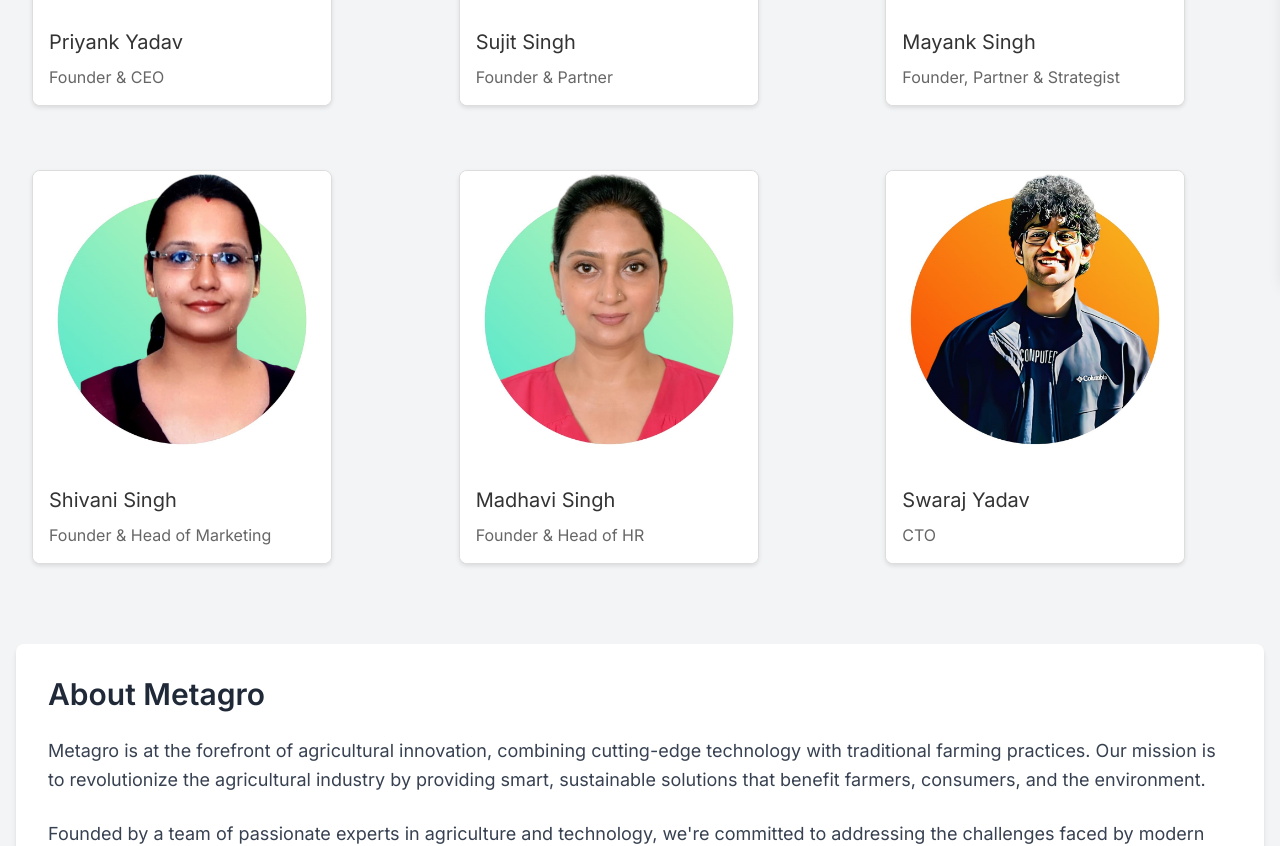
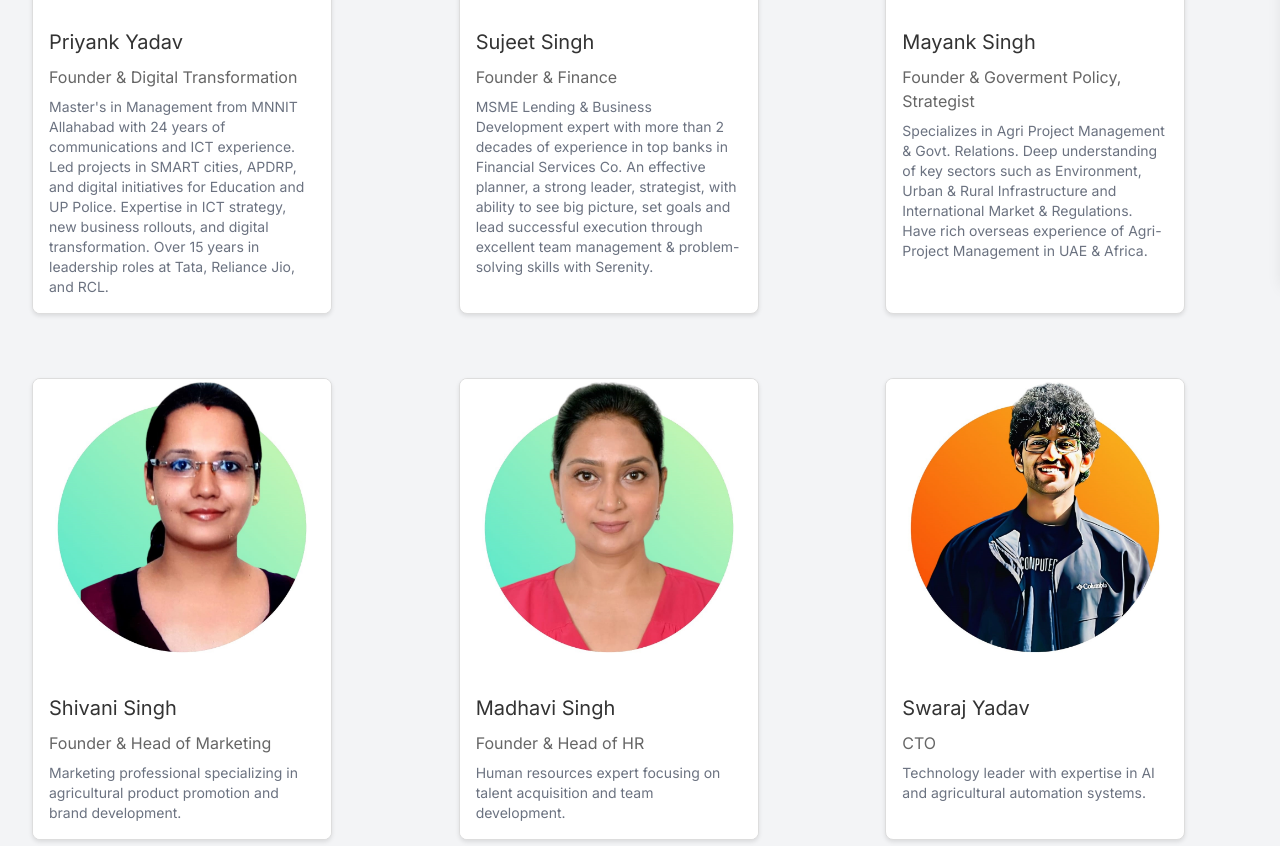
Before and after one commit to SwatantraYadav/metagro, a Next.js app: page /about in a window 1280 px wide. Shown: the part 520-1366 px from the top of the page. Built offline with nearby package versions, Linux system fonts and the light colour scheme.

Commit message:
Bio updates

```diff
--- a/app/about/page.tsx
+++ b/app/about/page.tsx
@@ -3,12 +3,42 @@ import Image from 'next/image';
 
 const About = () => {
   const teamMembers = [
-    { name: "Priyank Yadav", role: "Founder & CEO", imageUrl: "/images/priyank.jpg" },
-    { name: "Sujit Singh", role: "Founder & Partner", imageUrl: "/images/sujit.jpg" },
-    { name: "Mayank Singh", role: "Founder, Partner & Strategist", imageUrl: "/images/mayank.jpg" },
-    { name: "Shivani Singh", role: "Founder & Head of Marketing", imageUrl: "/images/shivani.jpg" },
-    { name: "Madhavi Singh", role: "Founder & Head of HR", imageUrl: "/images/madhavi.jpg" },
-    { name: "Swaraj Yadav", role: "CTO", imageUrl: "/images/swaraj.jpg" },
+    {
+      name: "Priyank Yadav",
+      role: "Founder & Digital Transformation",
+      imageUrl: "/images/priyank.jpg",
+      description: "Master's in Management from MNNIT Allahabad with 24 years of communications and ICT experience. Led projects in SMART cities, APDRP, and digital  initiatives for Education and UP Police. Expertise in ICT strategy, new business rollouts, and digital transformation. Over 15 years in leadership roles at Tata, Reliance Jio, and RCL."
+    },
+    {
+      name: "Sujeet Singh",
+      role: "Founder & Finance",
+      imageUrl: "/images/sujit.jpg",
+      description: "MSME Lending & Business Development expert with more than 2 decades of experience in top banks in Financial Services Co. An effective planner, a strong leader, strategist, with ability to see big picture, set goals and lead successful execution through excellent team management & problem-solving skills with Serenity."
+    },
+    {
+      name: "Mayank Singh",
+      role: "Founder & Goverment Policy, Strategist",
+      imageUrl: "/images/mayank.jpg",
+      description: "Specializes in Agri Project Management & Govt. Relations. Deep understanding of key sectors such as Environment, Urban & Rural Infrastructure and International Market & Regulations. Have rich overseas experience of Agri-Project Management in UAE & Africa."
+    },
+    {
+      name: "Shivani Singh",
+      role: "Founder & Head of Marketing",
+      imageUrl: "/images/shivani.jpg",
+      description: "Marketing professional specializing in agricultural product promotion and brand development."
+    },
+    {
+      name: "Madhavi Singh",
+      role: "Founder & Head of HR",
+      imageUrl: "/images/madhavi.jpg",
+      description: "Human resources expert focusing on talent acquisition and team development."
+    },
+    {
+      name: "Swaraj Yadav",
+      role: "CTO",
+      imageUrl: "/images/swaraj.jpg",
+      description: "Technology leader with expertise in AI and agricultural automation systems."
+    },
   ];
 
   return (
@@ -24,19 +54,12 @@ const About = () => {
               description={member.role}
               imageUrl={member.imageUrl}
               altText={`${member.name} - ${member.role}`}
+              subDescription={member.description}
             />
           ))}
         </div>
 
-        <div className="mt-16 bg-white rounded-lg shadow-md p-8">
-          <h2 className="text-3xl font-semibold text-gray-800 mb-6">About Metagro</h2>
-          <p className="text-lg text-gray-700 leading-relaxed mb-6">
-            Metagro is at the forefront of agricultural innovation, combining cutting-edge technology with traditional farming practices. Our mission is to revolutionize the agricultural industry by providing smart, sustainable solutions that benefit farmers, consumers, and the environment.
-          </p>
-          <p className="text-lg text-gray-700 leading-relaxed">
-            Founded by a team of passionate experts in agriculture and technology, we're committed to addressing the challenges faced by modern farming. Through our AI-driven tools and comprehensive supply chain management, we're creating a more efficient, productive, and sustainable future for agriculture.
-          </p>
-        </div>
+        {/* Rest of the code remains the same */}
       </div>
     </div>
   );
--- a/app/components/card/card.tsx
+++ b/app/components/card/card.tsx
@@ -7,9 +7,10 @@ interface CardProps {
   description: string;
   imageUrl: string;
   altText: string;
+  subDescription: string;
 }
 
-const Card: React.FC<CardProps> = ({ title, description, imageUrl, altText }) => {
+const Card: React.FC<CardProps> = ({ title, description, imageUrl, altText, subDescription }) => {
   return (
     <div className={`${styles.card} card`}>
       <div className="card-image">
@@ -24,6 +25,7 @@ const Card: React.FC<CardProps> = ({ title, description, imageUrl, altText }) =>
       <div className={`${styles['card-content']} card-content`}>
         <h2 className={`${styles['card-title']} card-title`}>{title}</h2>
         <p className={`${styles['card-description']} card-description`}>{description}</p>
+        <p className="text-sm text-gray-500 mt-2">{subDescription}</p>
       </div>
   </div>
   );
```
